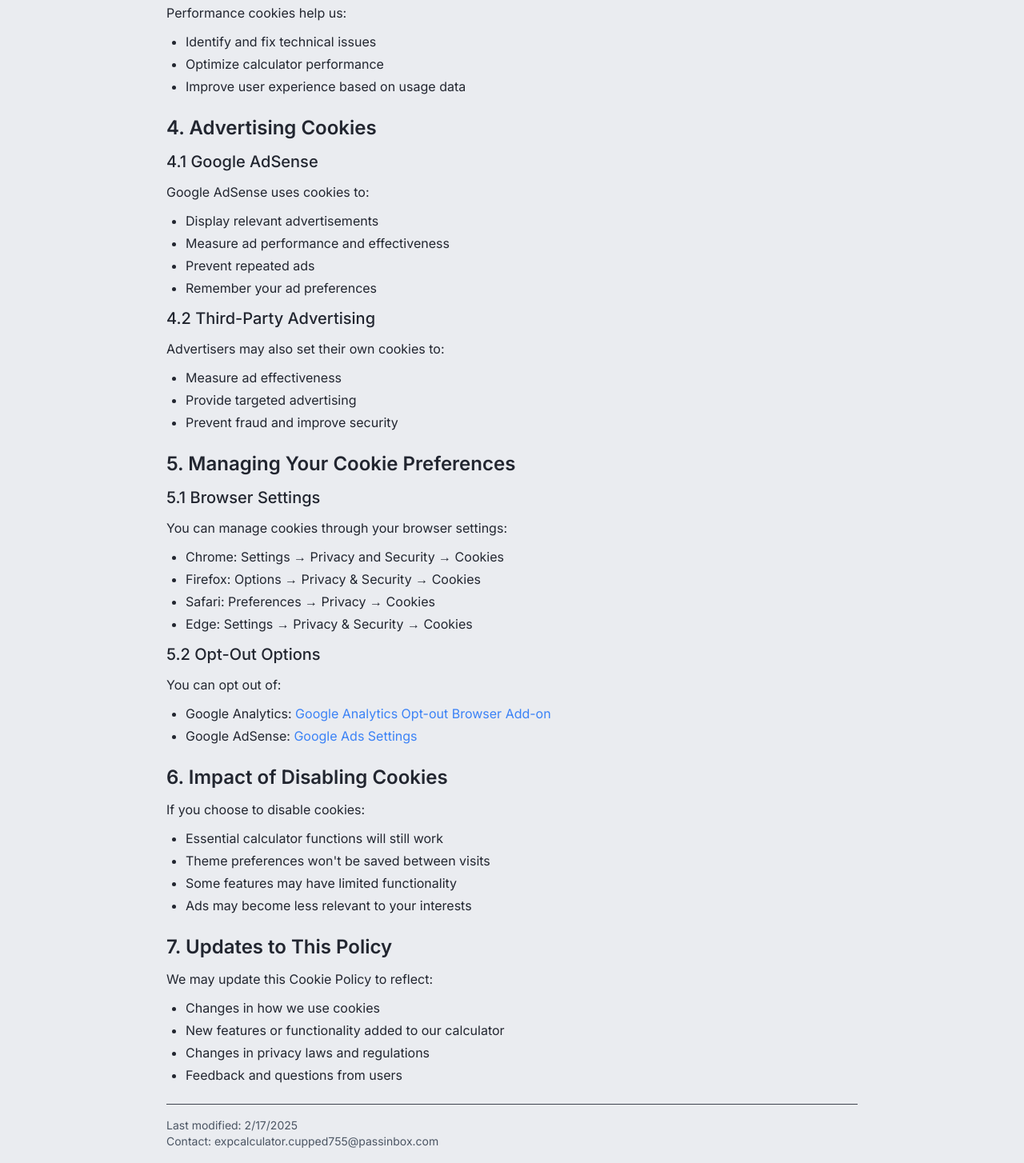
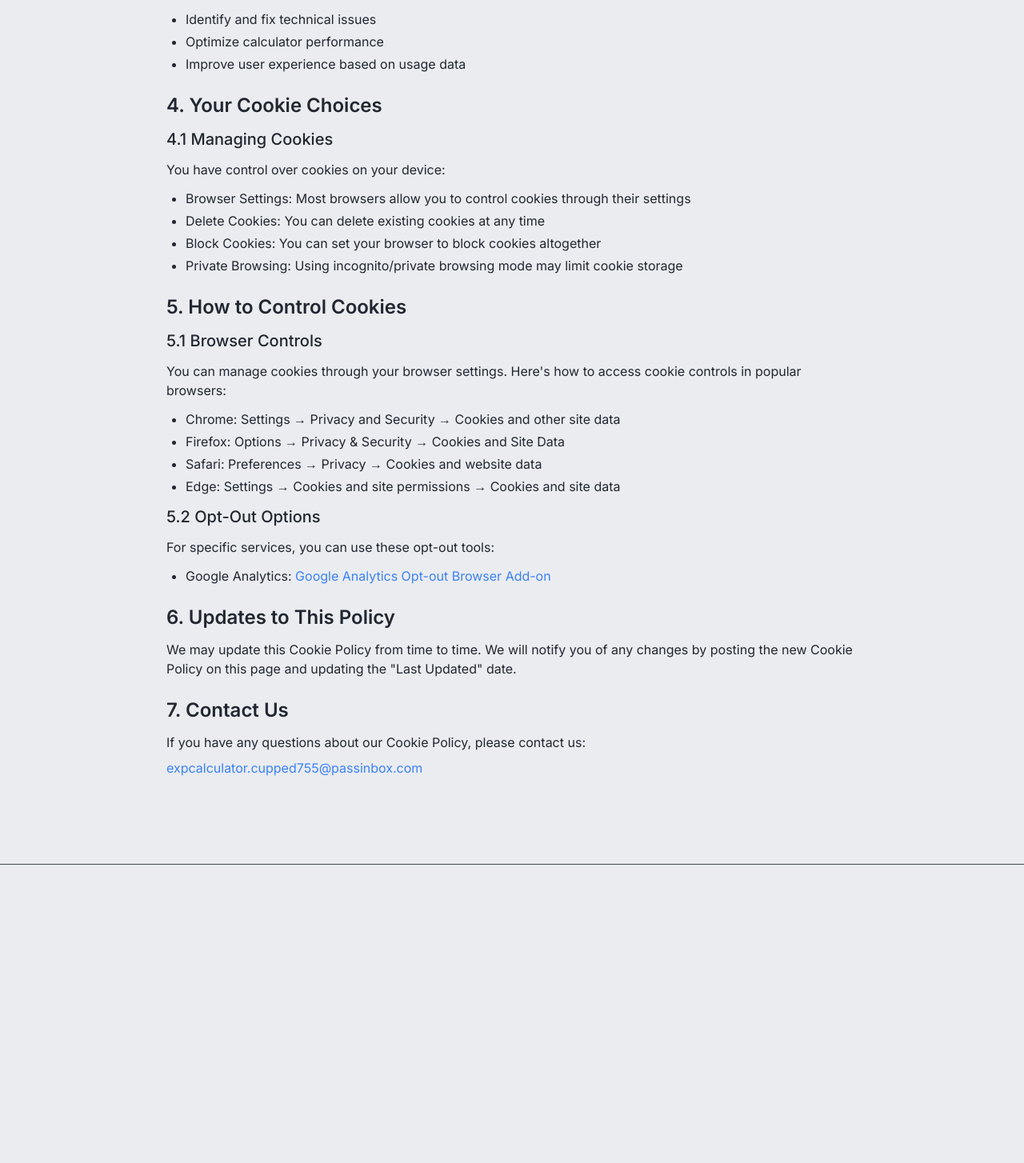
Before and after one commit to torturado/torturado.github.io, a Next.js app: page /cookies in a window 1280 px wide. Shown: the part 1036-2490 px from the top of the page at 80% size. After the commit the page ends 2185 px from the top, so only its background shows below. Built offline with nearby package versions, Linux system fonts and the light colour scheme.

Commit message:
some fixes idk

```diff
--- a/app/cookies/page.tsx
+++ b/app/cookies/page.tsx
@@ -14,7 +14,6 @@ export default function CookiePolicy() {
               <li>Essential cookies: Required for basic site functionality</li>
               <li>Preference cookies: Remember your settings and choices</li>
               <li>Analytics cookies: Help us understand how visitors use our site</li>
-              <li>Advertising cookies: Used by Google AdSense for targeted advertising</li>
             </ul>
           </div>
         </section>
@@ -63,78 +62,53 @@ export default function CookiePolicy() {
         </section>
 
         <section>
-          <h2 className="text-2xl font-semibold mb-3">4. Advertising Cookies</h2>
+          <h2 className="text-2xl font-semibold mb-3">4. Your Cookie Choices</h2>
           <div className="space-y-3">
-            <h3 className="text-xl font-medium">4.1 Google AdSense</h3>
-            <p>Google AdSense uses cookies to:</p>
+            <h3 className="text-xl font-medium">4.1 Managing Cookies</h3>
+            <p>You have control over cookies on your device:</p>
             <ul className="list-disc ml-6 space-y-1">
-              <li>Display relevant advertisements</li>
-              <li>Measure ad performance and effectiveness</li>
-              <li>Prevent repeated ads</li>
-              <li>Remember your ad preferences</li>
-            </ul>
-
-            <h3 className="text-xl font-medium">4.2 Third-Party Advertising</h3>
-            <p>Advertisers may also set their own cookies to:</p>
-            <ul className="list-disc ml-6 space-y-1">
-              <li>Measure ad effectiveness</li>
-              <li>Provide targeted advertising</li>
-              <li>Prevent fraud and improve security</li>
+              <li>Browser Settings: Most browsers allow you to control cookies through their settings</li>
+              <li>Delete Cookies: You can delete existing cookies at any time</li>
+              <li>Block Cookies: You can set your browser to block cookies altogether</li>
+              <li>Private Browsing: Using incognito/private browsing mode may limit cookie storage</li>
             </ul>
           </div>
         </section>
 
         <section>
-          <h2 className="text-2xl font-semibold mb-3">5. Managing Your Cookie Preferences</h2>
+          <h2 className="text-2xl font-semibold mb-3">5. How to Control Cookies</h2>
           <div className="space-y-3">
-            <h3 className="text-xl font-medium">5.1 Browser Settings</h3>
-            <p>You can manage cookies through your browser settings:</p>
+            <h3 className="text-xl font-medium">5.1 Browser Controls</h3>
+            <p>You can manage cookies through your browser settings. Here's how to access cookie controls in popular browsers:</p>
             <ul className="list-disc ml-6 space-y-1">
-              <li>Chrome: Settings → Privacy and Security → Cookies</li>
-              <li>Firefox: Options → Privacy & Security → Cookies</li>
-              <li>Safari: Preferences → Privacy → Cookies</li>
-              <li>Edge: Settings → Privacy & Security → Cookies</li>
+              <li>Chrome: Settings → Privacy and Security → Cookies and other site data</li>
+              <li>Firefox: Options → Privacy & Security → Cookies and Site Data</li>
+              <li>Safari: Preferences → Privacy → Cookies and website data</li>
+              <li>Edge: Settings → Cookies and site permissions → Cookies and site data</li>
             </ul>
 
             <h3 className="text-xl font-medium">5.2 Opt-Out Options</h3>
-            <p>You can opt out of:</p>
+            <p>For specific services, you can use these opt-out tools:</p>
             <ul className="list-disc ml-6 space-y-1">
               <li>Google Analytics: <a href="https://tools.google.com/dlpage/gaoptout" className="text-blue-500 hover:underline">Google Analytics Opt-out Browser Add-on</a></li>
-              <li>Google AdSense: <a href="https://www.google.com/settings/ads" className="text-blue-500 hover:underline">Google Ads Settings</a></li>
             </ul>
           </div>
         </section>
 
         <section>
-          <h2 className="text-2xl font-semibold mb-3">6. Impact of Disabling Cookies</h2>
-          <div className="space-y-3">
-            <p>If you choose to disable cookies:</p>
-            <ul className="list-disc ml-6 space-y-1">
-              <li>Essential calculator functions will still work</li>
-              <li>Theme preferences won't be saved between visits</li>
-              <li>Some features may have limited functionality</li>
-              <li>Ads may become less relevant to your interests</li>
-            </ul>
-          </div>
+          <h2 className="text-2xl font-semibold mb-3">6. Updates to This Policy</h2>
+          <p>We may update this Cookie Policy from time to time. We will notify you of any changes by posting the new Cookie Policy on this page and updating the "Last Updated" date.</p>
         </section>
 
         <section>
-          <h2 className="text-2xl font-semibold mb-3">7. Updates to This Policy</h2>
-          <div className="space-y-3">
-            <p>We may update this Cookie Policy to reflect:</p>
-            <ul className="list-disc ml-6 space-y-1">
-              <li>Changes in how we use cookies</li>
-              <li>New features or functionality added to our calculator</li>
-              <li>Changes in privacy laws and regulations</li>
-              <li>Feedback and questions from users</li>
-            </ul>
-          </div>
+          <h2 className="text-2xl font-semibold mb-3">7. Contact Us</h2>
+          <p>If you have any questions about our Cookie Policy, please contact us:</p>
+          <address className="mt-2 not-italic">
+            <a href="mailto:expcalculator.cupped755@passinbox.com" className="text-blue-500 hover:underline">expcalculator.cupped755@passinbox.com</a>
+          </address>
         </section>
 
-        <footer className="mt-8 pt-4 border-t text-sm text-gray-600">
-          <p>Last modified: {new Date().toLocaleDateString()}</p>
-          <p>Contact: expcalculator.cupped755@passinbox.com</p>
-        </footer>
+        <p className="text-sm text-muted-foreground mt-8">Last updated: February 26, 2025</p>
       </div>
     </div>
   )
--- a/app/layout.tsx
+++ b/app/layout.tsx
@@ -2,6 +2,7 @@ import "./globals.css"
 import { Inter, Poppins, Space_Grotesk } from "next/font/google"
 import { ThemeProvider } from "@/components/theme-provider"
 import { Footer } from "@/components/Footer"
+import Script from "next/script"
 
 const inter = Inter({ subsets: ["latin"], variable: "--font-inter" })
 const poppins = Poppins({
@@ -23,12 +24,20 @@ export const metadata = {
     title: "EXP Bank Calculator | Gem Growth Calculator",
     description: "Calculate your EXP Bank earnings with our advanced gem growth calculator. Track real-time earnings and predict future gem amounts.",
     type: "website",
+    images: [
+      {
+        url: 'https://torturado.github.io/og-image.png',
+        width: 1200,
+        height: 630,
+        alt: 'EXP Bank Calculator',
+      },
+    ],
   },
   robots: {
     index: true,
     follow: true,
   },
-  metadataBase: new URL('https://exp-calculator.vercel.app'),
+  metadataBase: new URL('https://torturado.github.io'),
 }
 
 export default function RootLayout({
@@ -41,28 +50,112 @@ export default function RootLayout({
       <head>
         <meta name="viewport" content="width=device-width, initial-scale=1" />
         <meta name="theme-color" content="#000000" />
-        <link rel="canonical" href="https://exp-calculator.vercel.app" />
-        {/* Google AdSense */}
-        <script
-          async
-          src="https://pagead2.googlesyndication.com/pagead/js/adsbygoogle.js?client=ca-pub-7064814834765701"
-          crossOrigin="anonymous"
-        />
-        {/* Google Analytics */}
-        <script
+        <link rel="canonical" href="https://torturado.github.io" />
+
+        {/* Google Analytics (GA4) */}
+        <Script
           async
           src="https://www.googletagmanager.com/gtag/js?id=G-Y8LMTRNGRJ"
+          strategy="afterInteractive"
         />
-        <script
-          dangerouslySetInnerHTML={{
-            __html: `
-              window.dataLayer = window.dataLayer || [];
-              function gtag(){dataLayer.push(arguments);}
-              gtag('js', new Date());
-              gtag('config', 'G-Y8LMTRNGRJ');
-            `
-          }}
-        />
+        <Script id="google-analytics" strategy="afterInteractive">
+          {`
+            window.dataLayer = window.dataLayer || [];
+            function gtag(){dataLayer.push(arguments);}
+            gtag('js', new Date());
+
+            // Enhanced analytics configuration with privacy features
+            gtag('config', 'G-Y8LMTRNGRJ', {
+              'send_page_view': true,
+              'anonymize_ip': true,
+              'cookie_flags': 'samesite=none;secure',
+              'page_title': document.title,
+              'page_location': window.location.href,
+              'user_properties': {
+                'theme': localStorage.getItem('theme') || 'system'
+              }
+            });
+
+            // Custom event tracking helper
+            window.trackEvent = function(category, action, label, value) {
+              gtag('event', action, {
+                'event_category': category,
+                'event_label': label,
+                'value': value
+              });
+            }
+
+            // Track important user interactions
+            document.addEventListener('DOMContentLoaded', function() {
+              // Track calculator usage
+              const calculateButton = document.querySelector('button:contains("Calculate")');
+              if (calculateButton) {
+                calculateButton.addEventListener('click', function() {
+                  window.trackEvent('Calculator', 'Calculate', 'User clicked calculate button');
+                });
+              }
+            });
+          `}
+        </Script>
+
+        {/* Cookie Consent Banner Script */}
+        <Script id="cookie-consent" strategy="afterInteractive">
+          {`
+            function showCookieConsent() {
+              if (!localStorage.getItem('cookieConsent')) {
+                const banner = document.createElement('div');
+                banner.id = 'cookie-banner';
+                banner.style.position = 'fixed';
+                banner.style.bottom = '0';
+                banner.style.left = '0';
+                banner.style.right = '0';
+                banner.style.padding = '1rem';
+                banner.style.background = '#f9fafb';
+                banner.style.boxShadow = '0 -4px 6px -1px rgba(0, 0, 0, 0.1)';
+                banner.style.zIndex = '50';
+                banner.style.display = 'flex';
+                banner.style.justifyContent = 'space-between';
+                banner.style.alignItems = 'center';
+
+                banner.innerHTML = \`
+                  <div>
+                    <p style="margin: 0; font-size: 0.875rem;">
+                      We use cookies to enhance your experience. By continuing to visit this site you agree to our use of cookies.
+                      <a href="/cookies" style="color: #3b82f6; text-decoration: underline;">Learn more</a>
+                    </p>
+                  </div>
+                  <div style="display: flex; gap: 0.5rem;">
+                    <button id="accept-cookies" style="background: #3b82f6; color: white; padding: 0.5rem 1rem; border-radius: 0.25rem; border: none; cursor: pointer;">Accept</button>
+                    <button id="reject-cookies" style="background: transparent; border: 1px solid #d1d5db; padding: 0.5rem 1rem; border-radius: 0.25rem; cursor: pointer;">Reject</button>
+                  </div>
+                \`;
+
+                document.body.appendChild(banner);
+
+                document.getElementById('accept-cookies').addEventListener('click', function() {
+                  localStorage.setItem('cookieConsent', 'accepted');
+                  banner.remove();
+                  gtag('consent', 'update', {
+                    'analytics_storage': 'granted',
+                    'ad_storage': 'granted'
+                  });
+                });
+
+                document.getElementById('reject-cookies').addEventListener('click', function() {
+                  localStorage.setItem('cookieConsent', 'rejected');
+                  banner.remove();
+                  gtag('consent', 'update', {
+                    'analytics_storage': 'denied',
+                    'ad_storage': 'denied'
+                  });
+                });
+              }
+            }
+
+            // Show cookie consent banner after page loads
+            window.addEventListener('load', showCookieConsent);
+          `}
+        </Script>
       </head>
       <body className={`${inter.variable} ${poppins.variable} ${spaceGrotesk.variable} font-sans`}>
         <ThemeProvider attribute="class" defaultTheme="system" enableSystem>
--- a/app/privacy/page.tsx
+++ b/app/privacy/page.tsx
@@ -29,8 +29,7 @@ export default function PrivacyPolicy() {
           <p>We use minimal storage technologies:</p>
           <ul className="list-disc ml-6 mt-2 space-y-2">
             <li>Essential Local Storage: Used only for saving calculator preferences and theme settings</li>
-            <li>Google AdSense: May use cookies for personalized advertising</li>
-            <li>Google Analytics: Uses cookies to analyze site usage patterns</li>
+            <li>Google Analytics: Uses cookies to track user behavior on the site</li>
           </ul>
           <p className="mt-2">You can manage cookie preferences through your browser settings.</p>
         </section>
@@ -38,69 +37,50 @@ export default function PrivacyPolicy() {
         <section>
           <h2 className="text-2xl font-semibold mb-3">4. Third-Party Services</h2>
           <div className="space-y-3">
-            <h3 className="text-xl font-medium">Google AdSense</h3>
-            <p>We use Google AdSense to display advertisements. This service may:</p>
-            <ul className="list-disc ml-6 space-y-1">
-              <li>Use cookies for ad personalization</li>
-              <li>Collect user data for targeting</li>
-              <li>Follow Google's privacy practices (<a href="https://policies.google.com/privacy" className="text-blue-500 hover:underline">Privacy Policy</a>)</li>
-            </ul>
-
-            <h3 className="text-xl font-medium mt-4">Google Analytics</h3>
+            <h3 className="text-xl font-medium">Google Analytics</h3>
             <p>We use Google Analytics to understand usage patterns. This service:</p>
             <ul className="list-disc ml-6 space-y-1">
               <li>Collects anonymous usage data</li>
-              <li>Uses cookies to track sessions</li>
-              <li>Does not identify individual users</li>
+              <li>Sets cookies for tracking purposes</li>
+              <li>Follows Google's privacy practices (<a href="https://policies.google.com/privacy" className="text-blue-500 hover:underline">Privacy Policy</a>)</li>
             </ul>
           </div>
         </section>
 
         <section>
           <h2 className="text-2xl font-semibold mb-3">5. Data Security</h2>
-          <p>We take several measures to ensure data security:</p>
+          <p>Your data security is paramount:</p>
           <ul className="list-disc ml-6 mt-2 space-y-2">
-            <li>All calculations are performed locally in your browser</li>
-            <li>No sensitive data is ever transmitted to our servers</li>
-            <li>We use HTTPS encryption for all web traffic</li>
-            <li>Regular security audits and updates are performed</li>
+            <li>All calculator processing occurs locally in your browser</li>
+            <li>We use SSL/TLS encryption for all site communications</li>
+            <li>No personal data is stored on our servers</li>
           </ul>
         </section>
 
         <section>
-          <h2 className="text-2xl font-semibold mb-3">6. Your Rights</h2>
-          <p>You have the right to:</p>
+          <h2 className="text-2xl font-semibold mb-3">6. Your Choices</h2>
+          <p>You maintain control of your privacy:</p>
           <ul className="list-disc ml-6 mt-2 space-y-2">
-            <li>Opt-out of cookies through your browser settings</li>
-            <li>Disable Google Analytics tracking</li>
-            <li>Clear your local storage data at any time</li>
-            <li>Request information about your data (though we don't collect any)</li>
+            <li>Browser Settings: You can clear local storage and cookies at any time</li>
+            <li>Analytics Opt-Out: You can opt out of Google Analytics by using the <a href="https://tools.google.com/dlpage/gaoptout" className="text-blue-500 hover:underline">Google Analytics Opt-out Browser Add-on</a></li>
+            <li>Do Not Track: We respect browser Do Not Track signals</li>
           </ul>
         </section>
 
         <section>
           <h2 className="text-2xl font-semibold mb-3">7. Changes to This Policy</h2>
-          <p>We may update this privacy policy from time to time. We will notify users of any material changes by:</p>
-          <ul className="list-disc ml-6 mt-2 space-y-2">
-            <li>Posting the new policy on this page</li>
-            <li>Updating the "last modified" date at the bottom of this page</li>
-            <li>Providing a notification on our homepage when appropriate</li>
-          </ul>
+          <p>We may update our Privacy Policy from time to time. We will notify you of any changes by posting the new Privacy Policy on this page.</p>
         </section>
 
         <section>
-          <h2 className="text-2xl font-semibold mb-3">8. Contact Information</h2>
-          <p>If you have any questions about this Privacy Policy, you can contact us:</p>
-          <ul className="list-disc ml-6 mt-2 space-y-2">
-            <li>By email: expcalculator.cupped755@passinbox.com</li>
-            <li>Through our GitHub repository</li>
-            <li>By creating an issue in our public tracker</li>
-          </ul>
+          <h2 className="text-2xl font-semibold mb-3">8. Contact Us</h2>
+          <p>If you have any questions about this Privacy Policy, please contact us at:</p>
+          <address className="mt-2 not-italic">
+            <a href="mailto:expcalculator.cupped755@passinbox.com" className="text-blue-500 hover:underline">expcalculator.cupped755@passinbox.com</a>
+          </address>
         </section>
 
-        <footer className="mt-8 pt-4 border-t text-sm text-gray-600">
-          <p>Last modified: {new Date().toLocaleDateString()}</p>
-        </footer>
+        <p className="text-sm text-muted-foreground mt-8">Last updated: February 26, 2025</p>
       </div>
     </div>
   )
--- a/app/terms/page.tsx
+++ b/app/terms/page.tsx
@@ -49,18 +49,15 @@ export default function TermsOfService() {
         </section>
 
         <section>
-          <h2 className="text-2xl font-semibold mb-3">4. Advertising and Third-Party Services</h2>
+          <h2 className="text-2xl font-semibold mb-3">4. Third-Party Services</h2>
           <div className="space-y-3">
-            <h3 className="text-xl font-medium">4.1 Google AdSense</h3>
-            <p>Our website displays advertisements through Google AdSense. By using the Service, you agree:</p>
+            <h3 className="text-xl font-medium">4.1 Google Analytics</h3>
+            <p>Our website uses Google Analytics for tracking and analytics. By using the Service, you agree:</p>
             <ul className="list-disc ml-6 space-y-1">
-              <li>To view advertisements as part of the Service</li>
-              <li>That ad content is controlled by Google, not us</li>
-              <li>To Google's advertising policies and terms</li>
+              <li>To the collection of anonymous usage data for analytics purposes</li>
+              <li>That analytics data is processed according to Google's privacy policy</li>
+              <li>That you can opt out using Google Analytics Opt-out Browser Add-on</li>
             </ul>
-
-            <h3 className="text-xl font-medium">4.2 Third-Party Links</h3>
-            <p>Our Service may contain links to third-party websites. We are not responsible for their content or privacy practices.</p>
           </div>
         </section>
 
--- a/components/Calculator.tsx
+++ b/components/Calculator.tsx
@@ -13,6 +13,7 @@ import { formatNumber, logBase, customExponentiation, formatDateUS } from "@/uti
 import TechnicalInfoModal from "./TechnicalInfoModal"
 import { InfoIcon } from 'lucide-react'
 import { ThemeToggle } from "@/components/theme-toggle"
+import LoadingState from "./LoadingState"
 
 const ONE = new BigNumber(1)
 
@@ -72,8 +73,16 @@ export default function Calculator() {
   const updateIntervalRef = useRef<NodeJS.Timeout | null>(null)
   const futureAmountIntervalRef = useRef<NodeJS.Timeout | null>(null)
 
+  // Add a loading state
+  const [isCalculatorReady, setIsCalculatorReady] = useState(false)
+
   const handleInputChange = (e: React.ChangeEvent<HTMLInputElement>) => {
     setInputs((prev) => ({ ...prev, [e.target.name]: e.target.value }))
+
+    // Track analytics event for important fields
+    if (typeof window !== 'undefined' && window.trackEvent && ['currentGems', 'goalGems', 'additionalGems'].includes(e.target.name)) {
+      window.trackEvent('Calculator Input', `Changed ${e.target.name}`, e.target.value)
+    }
   }
 
   const handleSliderChange = (name: string, value: number[]) => {
@@ -169,6 +178,11 @@ export default function Calculator() {
     futureAmountIntervalRef.current = setInterval(calculateFutureAmount, 1000)
 
     setActiveTab("results")
+
+    // Track analytics event for calculation
+    if (typeof window !== 'undefined' && window.trackEvent) {
+      window.trackEvent('Calculator', 'Calculate', `Gems: ${inputs.currentGems}`, Number(inputs.currentGems) || 0)
+    }
   }
 
   const calculateFutureAmount = () => {
@@ -203,9 +217,17 @@ export default function Calculator() {
       ...prev,
       futureAmount: `On ${formatDateUS(targetDate)}, you will have: ${formatNumber(futureGems)} gems`,
     }))
+
+    // Track analytics event for future date calculation
+    if (typeof window !== 'undefined' && window.trackEvent) {
+      window.trackEvent('Calculator', 'Future Calculation', formatDateUS(targetDate))
+    }
   }
 
   useEffect(() => {
+    // Mark calculator as ready after initial render
+    setIsCalculatorReady(true)
+
     return () => {
       clearInterval(updateIntervalRef.current!)
       clearInterval(futureAmountIntervalRef.current!)
@@ -213,8 +235,8 @@ export default function Calculator() {
   }, [])
 
   return (
-    <div className="w-full max-w-4xl mx-auto">
-      <Card>
+    <LoadingState>
+      <Card className="w-full">
         <CardHeader className="bg-card">
           <CardTitle className="text-2xl flex justify-between items-center">
             EXP Bank Calculator
@@ -361,6 +383,6 @@ export default function Calculator() {
         </CardContent>
         <TechnicalInfoModal isOpen={showTechnicalInfo} onClose={() => setShowTechnicalInfo(false)} />
       </Card>
-    </div>
+    </LoadingState>
   )
 }
--- /dev/null
+++ b/components/LoadingState.tsx
@@ -0,0 +1,35 @@
+"use client"
+
+import { useEffect, useState } from 'react'
+
+interface LoadingStateProps {
+  children: React.ReactNode
+  minimumLoadingTime?: number
+}
+
+export default function LoadingState({
+  children,
+  minimumLoadingTime = 1000
+}: LoadingStateProps) {
+  const [isLoading, setIsLoading] = useState(true)
+
+  useEffect(() => {
+    // Set a minimum loading time to prevent flashing content
+    const timer = setTimeout(() => {
+      setIsLoading(false)
+    }, minimumLoadingTime)
+
+    return () => clearTimeout(timer)
+  }, [minimumLoadingTime])
+
+  if (isLoading) {
+    return (
+      <div className="flex flex-col items-center justify-center min-h-[200px] p-8">
+        <div className="h-8 w-8 rounded-full border-4 border-primary border-t-transparent animate-spin"></div>
+        <p className="mt-4 text-muted-foreground">Loading content...</p>
+      </div>
+    )
+  }
+
+  return <>{children}</>
+}
```
Also changed, not shown: components/AnalyticsEventTracker.tsx (added, +52 -0 lines), public/robots.txt, 1 other file (tests, documents, lock files or other folders).
